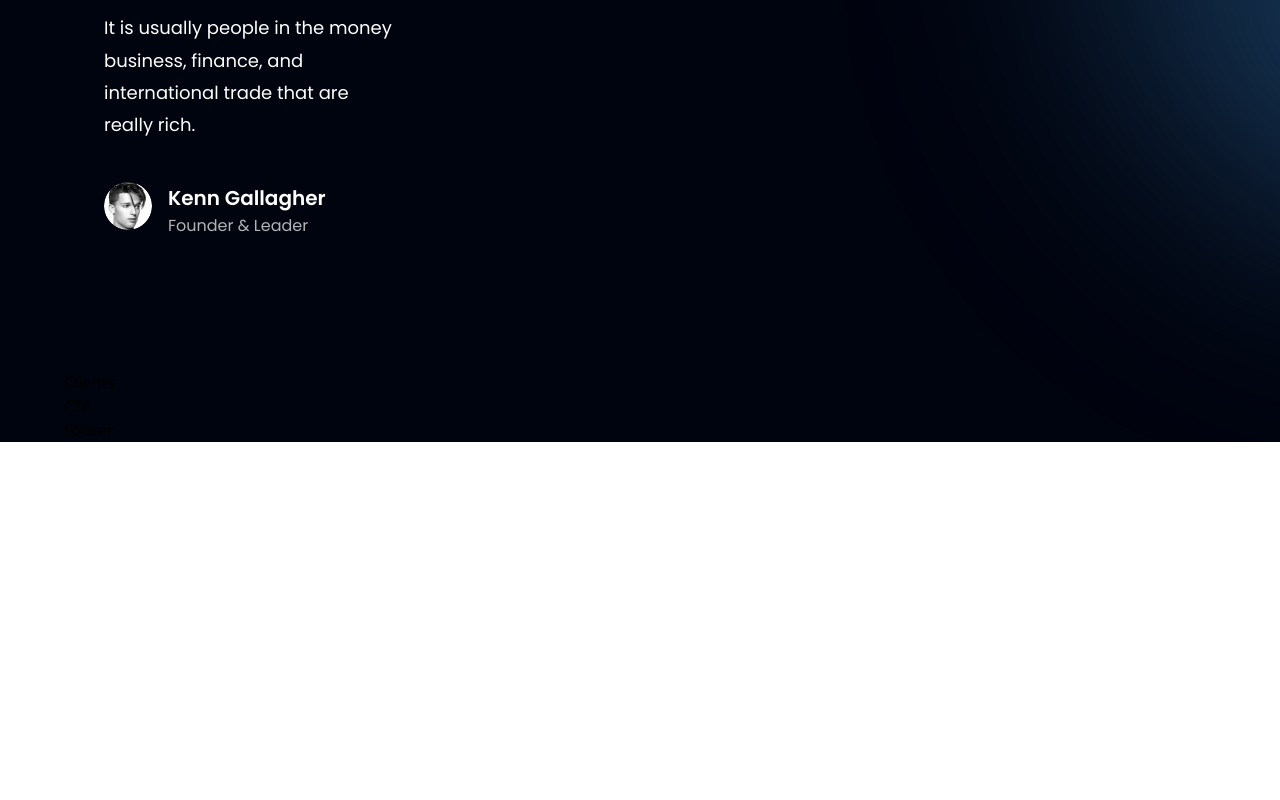
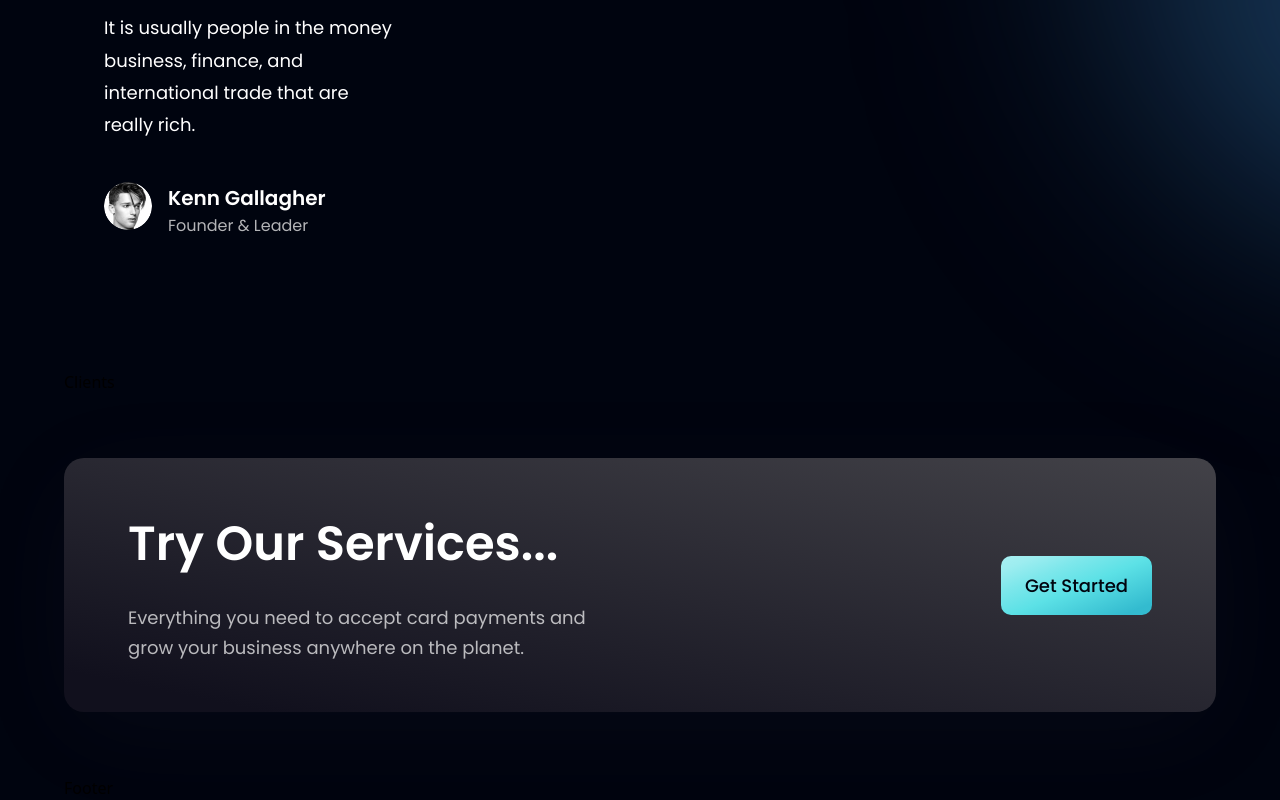
Before and after one commit to AtienoObwanda/landing, a React (Vite) app: page / in a window 1280 px wide. Shown: the part 3497-4297 px from the top of the page. Before the commit the page ends 3939 px from the top, so only its background shows below. Built offline with nearby package versions, Linux system fonts and the light colour scheme.

Commit message:
adding CTA component

```diff
--- a/src/components/CTA.jsx
+++ b/src/components/CTA.jsx
@@ -1,9 +1,22 @@
-import React from 'react'
+import styles from "../style";
+import Button from "./Button";
 
-const CTA = () => {
-  return (
-    <div>CTA</div>
-  )
-}
+const CTA = () => (
+  <section className={`${styles.flexCenter} ${styles.marginY} ${styles.padding} sm:flex-row flex-col bg-black-gradient-2 rounded-[20px] box-shadow`}>
+    <div className="flex-1 flex flex-col">
+    <h2 className={styles.heading2}>
+      Try Our Services...
+    </h2>
+    <p className={`${styles.paragraph} max-w-[470px] mt-5`}>
+      Everything you need to accept card payments and grow your business
+      anywhere on the planet.
+    </p>
+    </div>
+
+    <div className={`${styles.flexCenter} sm:ml-10 ml-0 sm:mt-0 mt-10`}>
+      <Button />
+    </div>
+  </section>
+);
 
 export default CTA
```
